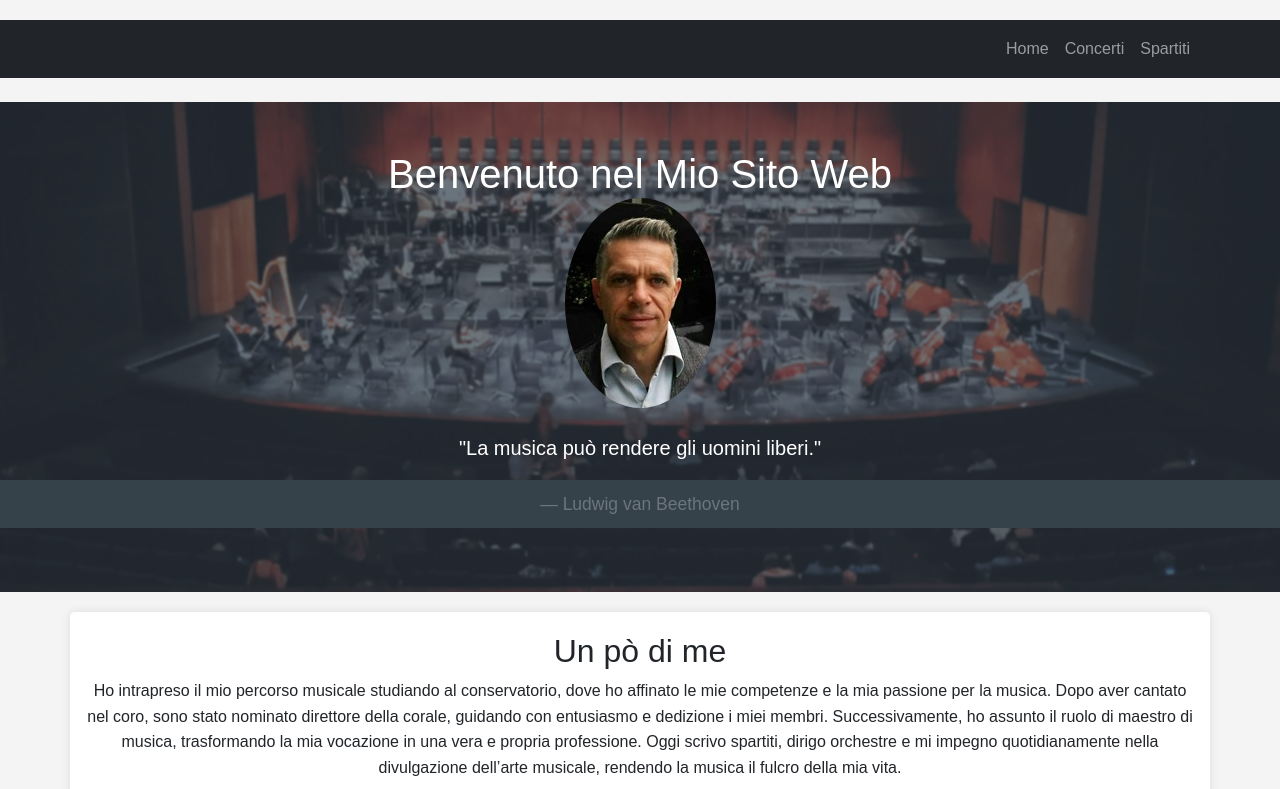
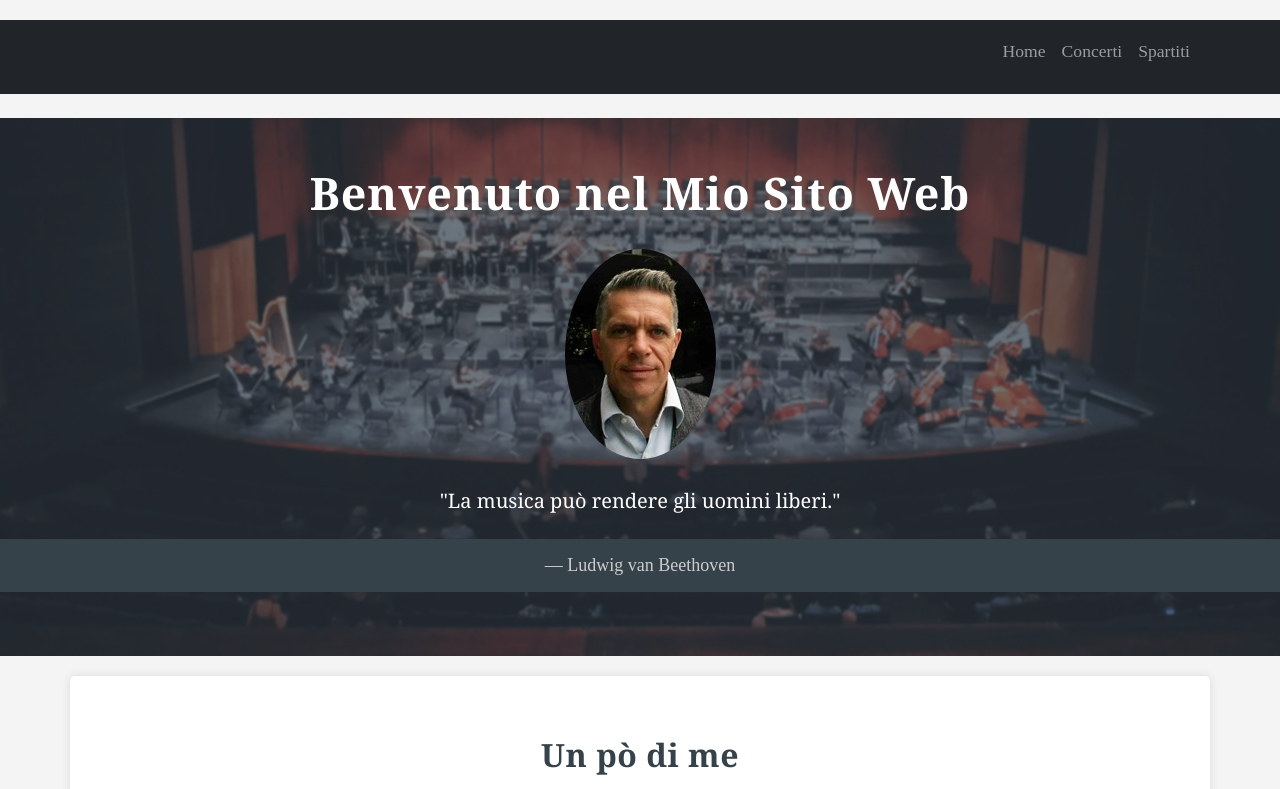
Before and after one commit to MichelePinotti/ClaudioSani, a plain HTML site: page index.html in a window 1280 px wide. Shown: the top 789 px of the page. Drawn offline with nearby package versions, Linux system fonts and the light colour scheme.

Commit message:
Update index.css

```diff
--- a/css/index.css
+++ b/css/index.css
@@ -21,6 +21,11 @@ header {
     overflow: hidden;
 }
 
+.blockquote-footer {
+    font-size: 0.9em;
+    color: #ccc;
+}
+
 header::before {
     content: "";
     position: absolute;
@@ -33,6 +38,10 @@ header::before {
 header > * {
     position: relative;
     z-index: 1;
+}
+
+header h1 {
+    color: #fff;
 }
 
 h1 {
@@ -71,3 +80,90 @@ footer {
     bottom: 0;
     width: 100%;
 }
+
+/* This file contains custom styles for the personal website */
+
+body {
+    font-family: 'Merriweather', 'Georgia', serif;
+    line-height: 1.8;
+    margin: 0;
+    padding: 0;
+    background-color: #f4f4f4;
+    color: #222;
+}
+
+h1 {
+    margin: 0 0 30px 0;
+    font-size: 2.8em;
+    font-family: 'Playfair Display', 'Georgia', serif;
+    font-weight: 700;
+    letter-spacing: 1px;
+    color: #2c3e50;
+    text-align: center;
+}
+
+h2 {
+    font-size: 2em;
+    font-family: 'Playfair Display', 'Georgia', serif;
+    color: #35424a;
+    margin-top: 40px;
+    margin-bottom: 18px;
+    font-weight: 600;
+    letter-spacing: 0.5px;
+}
+
+.lead {
+    font-size: 1.3em;
+    color: #444;
+    font-style: italic;
+    margin-bottom: 35px;
+    text-align: center;
+}
+
+ul, ol {
+    font-size: 1.1em;
+    font-family: 'Merriweather', 'Georgia', serif;
+    margin-bottom: 25px;
+    padding-left: 25px;
+}
+
+li {
+    margin-bottom: 10px;
+}
+
+nav {
+    margin: 20px 0;
+}
+
+nav a {
+    color: #ffffff;
+    text-decoration: none;
+    padding: 10px 15px;
+    font-family: 'Merriweather', serif;
+    font-size: 1.1em;
+}
+
+nav a:hover {
+    background: #e8491d;
+}
+
+section {
+    padding: 20px;
+    margin: 20px;
+    background: #ffffff;
+    border-radius: 5px;
+    box-shadow: 0 0 10px rgba(0, 0, 0, 0.1);
+}
+
+
+footer {
+    text-align: center;
+    padding: 10px 0;
+    background: #35424a;
+    color: #ffffff;
+    position: relative;
+    bottom: 0;
+    width: 100%;
+    font-family: 'Merriweather', serif;
+    font-size: 1em;
+}
```
